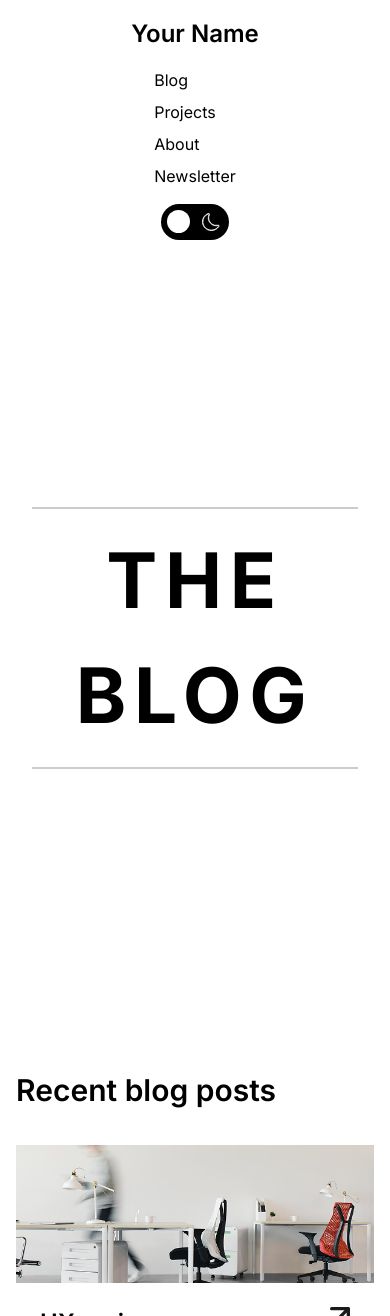
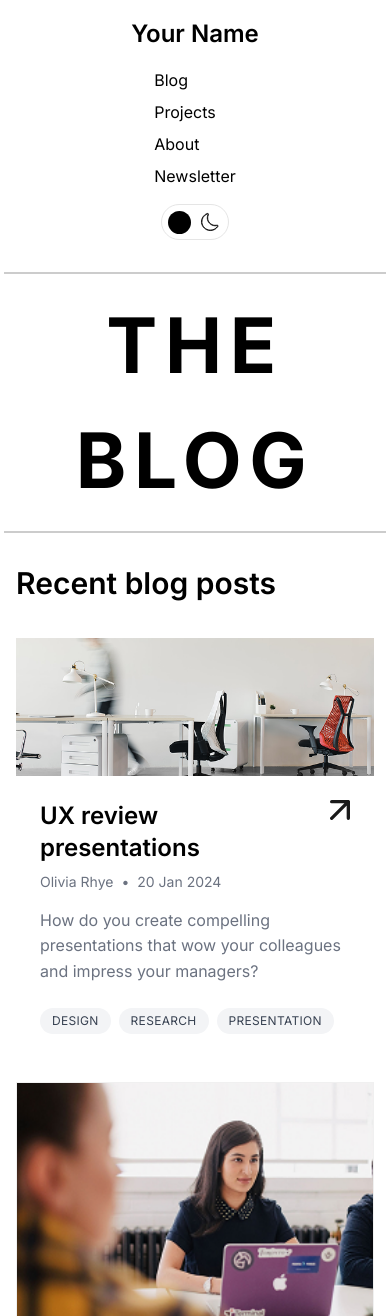
Before and after one commit to IvanSarapura/TheBlog, a React (Vite) app: page / in a window 390 px wide. Shown: the top 1316 px of the page. Built offline with nearby package versions, Linux system fonts and the light colour scheme.

Commit message:
Fix Pill Switch

```diff
--- a/src/App.css
+++ b/src/App.css
@@ -104,15 +104,15 @@
   transition: all 0.3s ease;
 }
 
-/* Light mode - black pill (sun visible) */
+/* Light mode - white pill (sun visible) */
 .toggle-switch.light .switch-track {
-  background-color: #000000;
+  background-color: #ffffff;
+  border: 1px solid #e5e5e5;
 }
 
-/* Dark mode - white pill (moon visible) */
+/* Dark mode - black pill (moon visible) */
 .toggle-switch.dark .switch-track {
-  background-color: #ffffff;
-  border: 1px solid #e5e5e5;
+  background-color: #000000;
 }
 
 .switch-icons {
@@ -141,14 +141,14 @@
   transition: all 0.3s ease;
 }
 
-/* Light mode - white icons on black background */
+/* Light mode - black icons on white background */
 .toggle-switch.light .switch-icon {
-  filter: brightness(0) invert(1); /* Makes icons white */
+  filter: brightness(0) invert(0); /* Makes icons black */
 }
 
-/* Dark mode - black icons on white background */
+/* Dark mode - white icons on black background */
 .toggle-switch.dark .switch-icon {
-  filter: brightness(0) invert(0); /* Makes icons black */
+  filter: brightness(0) invert(1); /* Makes icons white */
 }
 
 .switch-thumb {
@@ -163,25 +163,25 @@
   z-index: 2;
 }
 
-/* Light mode - white thumb on black background */
+/* Light mode - black thumb on white background */
 .toggle-switch.light .switch-thumb {
-  background-color: #ffffff;
+  background-color: #000000;
   transform: translateX(0);
 }
 
-/* Dark mode - black thumb on white background */
+/* Dark mode - white thumb on black background */
 .toggle-switch.dark .switch-thumb {
-  background-color: #000000;
+  background-color: #ffffff;
   transform: translateX(32px);
 }
 
 /* Hover effects */
 .toggle-switch.light:hover .switch-track {
-  background-color: #000000;
+  background-color: #f5f5f5;
 }
 
 .toggle-switch.dark:hover .switch-track {
-  background-color: #f5f5f5;
+  background-color: #333333;
 }
 
 .toggle-switch:active .switch-thumb {
@@ -202,9 +202,9 @@
   display: flex;
   align-items: center;
   justify-content: center;
-  min-height: calc(100vh - 80px);
+  min-height: auto;
   text-align: center;
-  padding: 2rem;
+  padding: 2rem 0.25rem;
 }
 
 .hero-title {
@@ -238,7 +238,7 @@
 
 /* Blog Section */
 .blog-section {
-  padding: 6rem 0;
+  padding: 1.5rem 0;
   background-color: #ffffff;
 }
 
@@ -252,7 +252,7 @@
   font-size: 2.25rem;
   font-weight: 600;
   color: #000000;
-  margin-bottom: 3rem;
+  margin-bottom: 2rem;
   text-align: left;
 }
 
@@ -454,7 +454,7 @@
   }
 
   .blog-section {
-    padding: 3rem 0;
+    padding: 0.75rem 0;
   }
 
   .container {
```
